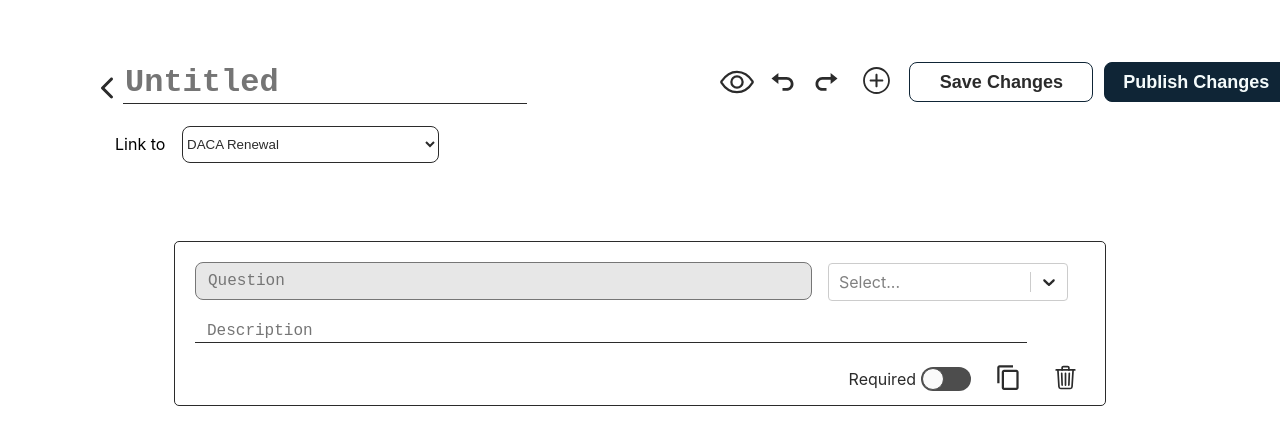
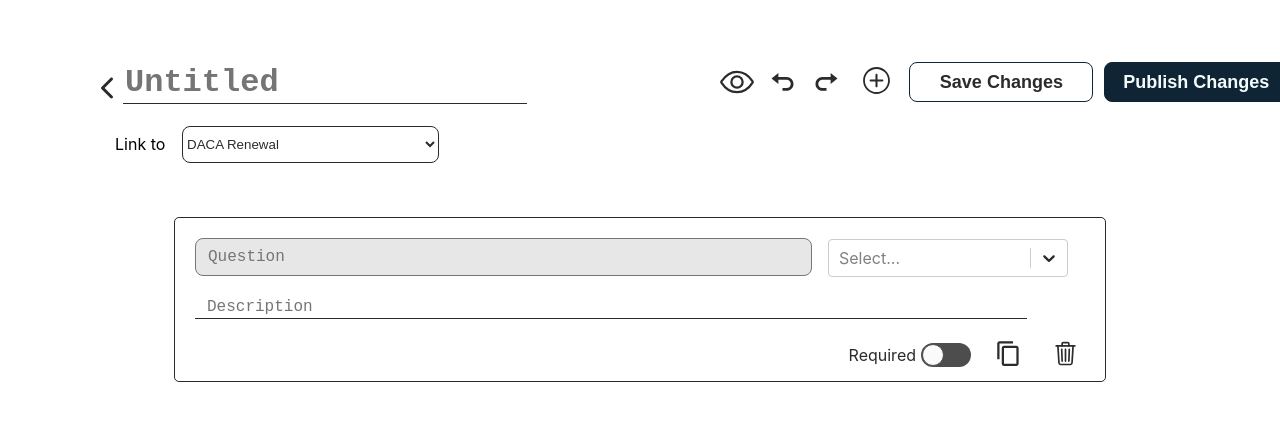
Before and after one commit to shannonbonet/siren-web, a Next.js app: page /IntakeForms/Citizenship in a window 1280 px wide. Both pictures are taken after a click on the button 876 px from the left and 82 px from the top of the page. Shown: the top 444 px of the page. Built offline with nearby package versions, Linux system fonts and the light colour scheme.

Commit message:
Fix the dnd

```diff
--- a/components/IntakeFormOverlay/IntakeFormOverlay.module.css
+++ b/components/IntakeFormOverlay/IntakeFormOverlay.module.css
@@ -11,6 +11,10 @@
   position: fixed;
   background-color: white;
   z-index: 1000;
+}
+
+.container {
+  padding-bottom: 24px;
 }
 
 .namebar {
--- a/components/IntakeFormOverlay/IntakeFormOverlay.tsx
+++ b/components/IntakeFormOverlay/IntakeFormOverlay.tsx
@@ -15,33 +15,49 @@ export const IntakeFormOverlay
 = () => {
   const [titleText, setTitleText] = useState("");
   const [questions, setQuestions] = useState([]);
+  const [questionIds, setQuestionIds] = useState([]);
 
   function addQuestion() {
+    const id: string = Math.random().toString(36).slice(2).valueOf();
     let list = [...questions];
-    let id: string = Math.random().toString(36).slice(2).valueOf();
-    var draggable = (
-      <Draggable key={list.length} index ={list.length} draggableId={id}>
+    let ids = [...questionIds];
+    list.push(<Question/>);
+    ids.push(id)
+    setQuestions(list);
+    setQuestionIds(ids);
+  }
+
+  const getDraggable = (question, index) => {
+    return (
+      <Draggable key={questionIds[index]} index ={index} draggableId={questionIds[index]}>
         {provided => (
         <div
           {...provided.draggableProps}
           {...provided.dragHandleProps}
-          ref={provided.innerRef}>
-            {<Question key ={list.length}/>}
+          ref={provided.innerRef}
+          className={styles.container}>
+            {question}
           </div>
           )
         }
       </Draggable>
     )
-    list.push(draggable);
-    setQuestions(list);
+  }
+
+  const reorder = (list, source, destination) => {
+    const newList = Array.from(list);
+    const [movedItem] = newList.splice(source, 1);
+    newList.splice(destination, 0, movedItem);
+    return newList;
   }
 
   const onDragEnd = (result) => {
     const { destination, source} = result;
-
     if (!result.destination) {
       return;
     }
+    console.log("From: ", source.index);
+    console.log("To: ", destination.index);
 
     if (
       destination.droppableId === source.droppableId &&
@@ -49,11 +65,10 @@ export const IntakeFormOverlay
     ) {
       return;
     }
-    const newList = Array.from(questions);
-    let movedItem = newList[source.index];
-    newList.splice(source.index, 1);
-    newList.splice(destination.index, 0, movedItem);
-    setQuestions(newList);
+    const newQuestions = reorder(questions, source.index, destination.index);
+    const newQuestionIds = reorder(questionIds, source.index, destination.index);
+    setQuestions(newQuestions);
+    setQuestionIds(newQuestionIds);
   }
   return (
     <DragDropContext
@@ -107,7 +122,7 @@ export const IntakeFormOverlay
             {...droppableProvided.droppableProps}
             ref={droppableProvided.innerRef}
             >
-              {questions}
+              {questions.map((q, index) => (getDraggable(q, index)))}
               {droppableProvided.placeholder}
             </div>
           )}
--- a/components/Question/styles.module.css
+++ b/components/Question/styles.module.css
@@ -60,7 +60,6 @@
     align-items: flex-start;
     border: 1px solid;
     border-radius: 5px;
-    margin: 24px 0 24px 0;
     width: 932px;
     align-self: center;
     margin-left: auto;
```
